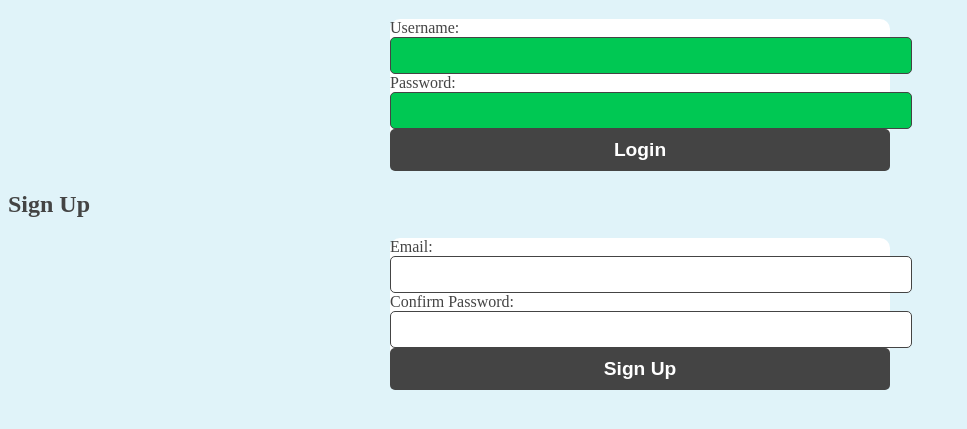
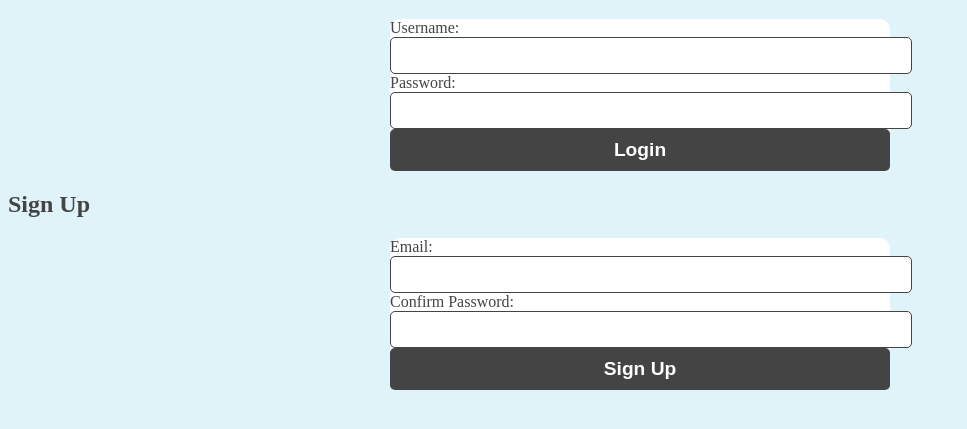
Before and after one commit to MrCifristo/LifeJourney, a plain HTML site: page index.html in a window 1280 px wide. Shown: the part 61-490 px from the top of the page, without its empty margins (0-967 px from the left). Drawn offline with Linux system fonts and the light colour scheme.

Commit message:
Le quite el color verde feo

```diff
--- a/index.html
+++ b/index.html
@@ -9,9 +9,9 @@
 <h1>Login</h1>
 <form action="login.php" method="post">
 <label for="username" class="username">Username:</label>
-<input type="text" name="username" id="username" class="green">
+<input type="text" name="username" id="username">
 <label for="password" class="password">Password:</label>
-<input type="password" name="password" id="password" class="green">
+<input type="password" name="password" id="password" >
 <input type="submit" value="Login">
 </form>
 <h2>Sign Up</h2>
```
